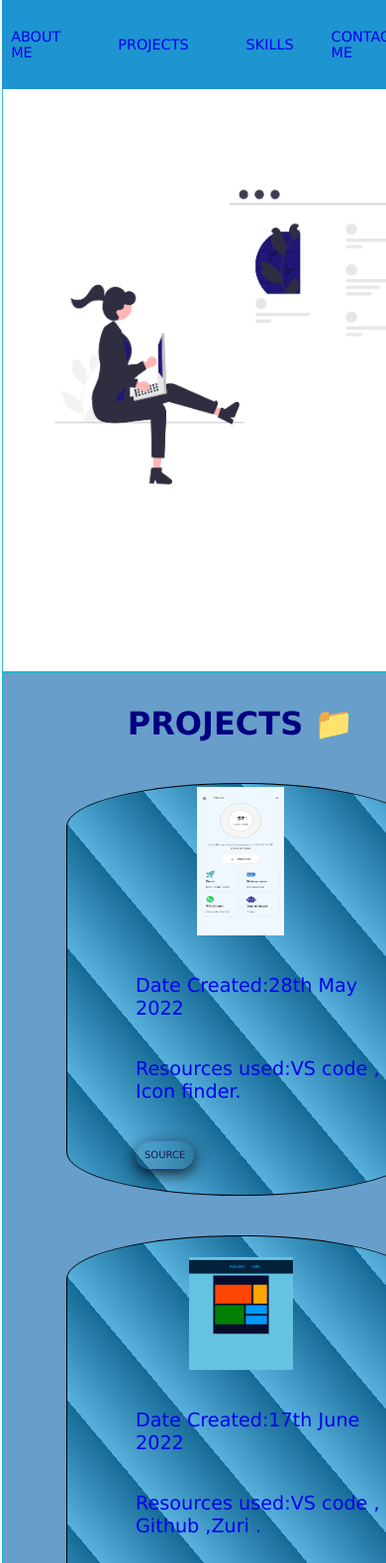
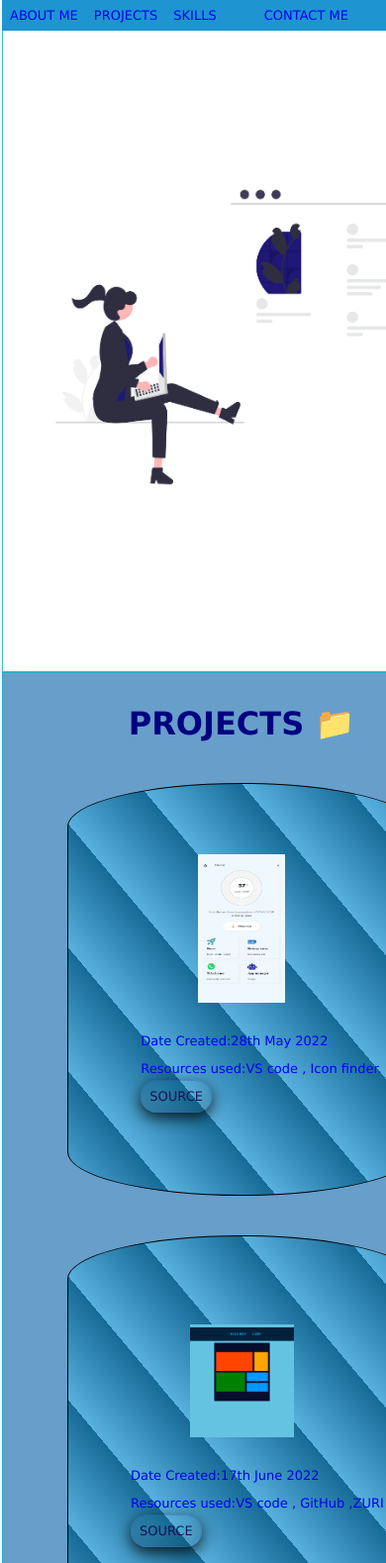
Before and after one commit to Victoryruro/FIRST-PROJECT, a plain HTML site: page index.html in a window 390 px wide. Shown: the top 1579 px of the page at 99% size. Drawn offline with Linux system fonts and the light colour scheme.

Commit message:
changes ton responsiveness

```diff
--- a/index.html
+++ b/index.html
@@ -41,7 +41,7 @@
                 <div class="smaller">
                     <ol>
                         <li>Date Created:17th June 2022</li>
-                        <li>Resources used:VS code , Github ,Zuri . </li>
+                        <li>Resources used:VS code , GitHub ,ZURI . </li>
                         <li><a href=" https://victoryruro.github.io/grid-and-flexbox-task/" target="_blank"  class="no-other">SOURCE</a></li>
                     </ol>
 
@@ -67,7 +67,7 @@
                 <div class="smaller">
                     <ol>
                         <li>Date Created:17th JUne 2022</li>
-                        <li>Resources used:VS code , Github , Zuri .</li>
+                        <li>Resources used:VS code , GitHub , ZURI .</li>
                         <li><a href="https://victoryruro.github.io/responsive-registration-page/" target="_blank" class="no-other">SOURCES</a></li>
                     </ol>
 
@@ -93,7 +93,7 @@
                 <div class="smaller">
                     <ol>
                         <li>Date Created:19th June 2022</li>
-                        <li>Resources used:VS code ,Github , Zuri .</li>
+                        <li>Resources used:VS code ,GitHub , ZURI .</li>
                         <li><a href=" https://victoryruro.github.io/grid-and-flexbox-task/" target="_blank" class="no-other">SOURCE</a></li>
                     </ol>
 
@@ -105,7 +105,7 @@
         </div>
     </section>
     <footer>
-        <h6>&COPY; Victory Ruro</h6>
+        <h6>&COPY; Victory Ruro </h6>
 
     </footer>
 </body>
--- a/project.css
+++ b/project.css
@@ -9,7 +9,7 @@ body{
     display: grid;
    /* grid-template-columns:repeat( auto-fill, minmax(250px 1fr) );*/
    /* grid-template-rows: 7rem 80vh 1fr 100px;*/
-    grid-template-columns: repeat(auto-fill, minmax(400px, 1fr));
+    /* grid-template-columns: repeat(auto-fill, minmax(400px, 1fr)); */
     align-items: center;
     font-family: Verdana, Geneva, Tahoma, sans-serif;
     padding:2px;
@@ -257,7 +257,7 @@ h6{
     }
 
 }
-@media only  screen and (max-width:500px){
+@media only  screen and (max-width:600px){
     header{
         font-size: 12px;
         padding: 0;
@@ -268,7 +268,13 @@ h6{
         height: 150px;
     }
     a{
-        font-size: 10px;
+        font-size: 13px;
+
+    }
+    .header-a, li{
+        margin: 3px;
+        font-size: 13px;
+        padding: 5px;
 
     }
     #contact{
@@ -285,7 +291,7 @@ h6{
     .words > img{
         width: 25rem;
     }
-    body{
+    /* body{
         width: 30rem;
-    }
+    } */
 }
```
